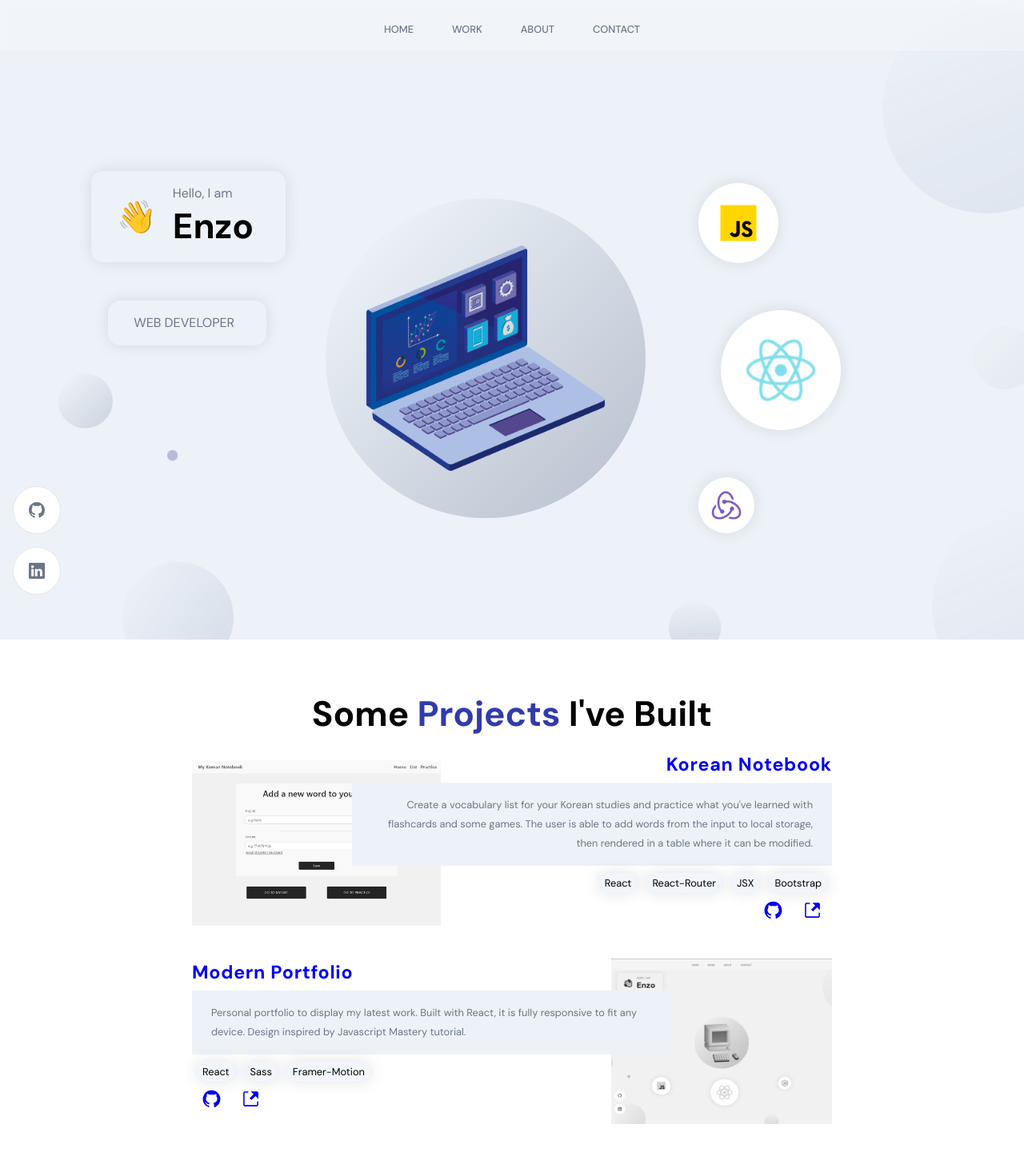
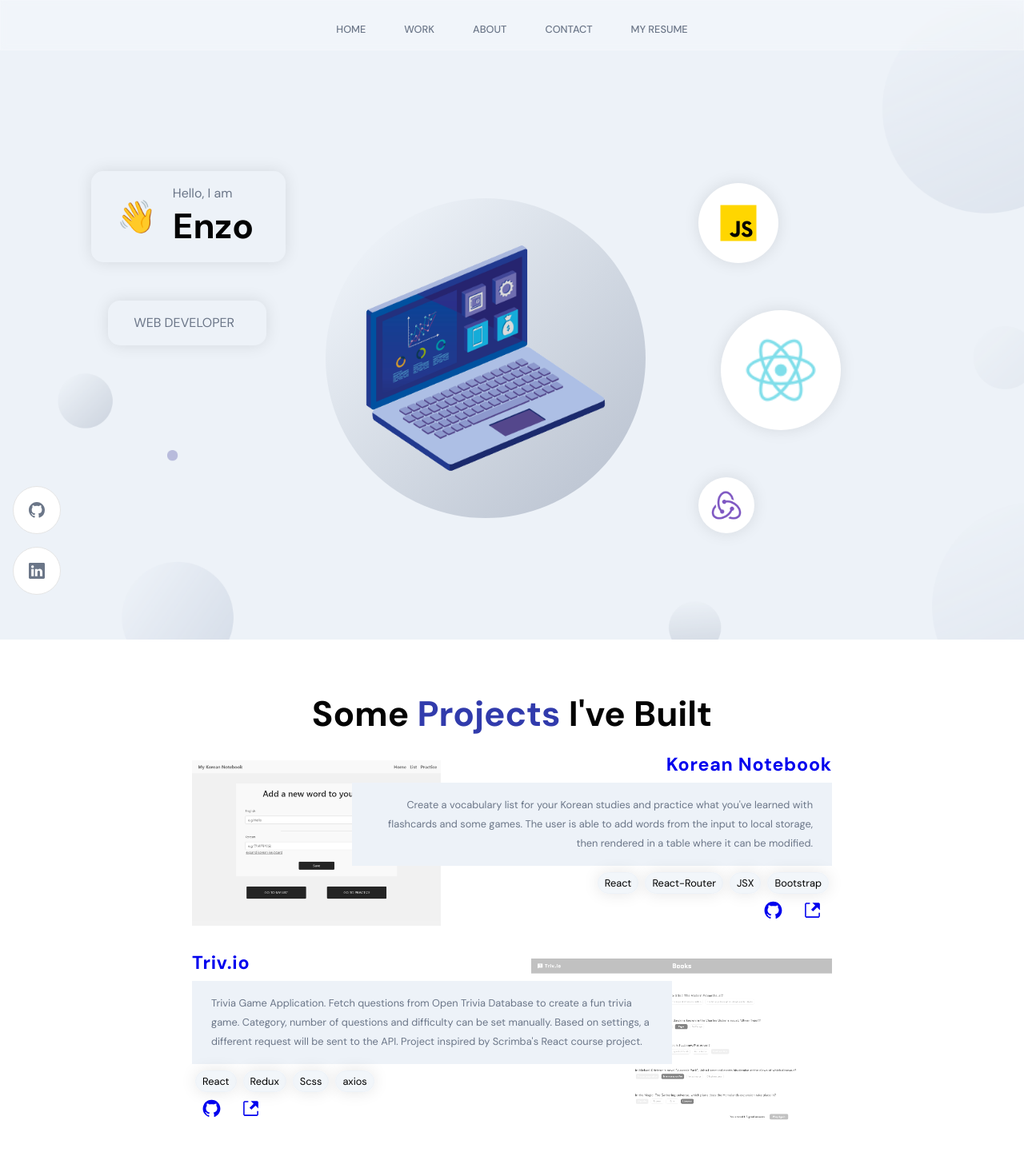
Before and after one commit to enzof23/portfolio, a React (Create React App) app: page / in a window 1280 px wide. Shown: the top 1441 px of the page at 80% size. Built offline with nearby package versions, Linux system fonts and the light colour scheme.

Commit message:
added resume

```diff
--- a/src/Components/Navbar/Navbar.jsx
+++ b/src/Components/Navbar/Navbar.jsx
@@ -2,6 +2,7 @@ import "./Navbar.scss";
 import { HiMenuAlt4, HiX } from "react-icons/hi";
 import { BsGithub, BsLinkedin } from "react-icons/bs";
 import { useState } from "react";
+import images from "../../constants/images";
 
 const Navbar = () => {
   const [toggle, setToggle] = useState(false);
@@ -14,10 +15,12 @@ const Navbar = () => {
             <a href={`#${item}`}>{item}</a>
           </li>
         ))}
-        {/* <li className="app__flex p-text">
+        <li className="app__flex p-text">
           <div />
-          <a href="#">my resume</a>
-        </li> */}
+          <a href={images.resume} target="_blank">
+            my resume
+          </a>
+        </li>
       </ul>
 
       <div className="app__navbar-menu">
--- a/src/constants/data/work.js
+++ b/src/constants/data/work.js
@@ -11,6 +11,17 @@ const works = [
     },
   },
   {
+    title: "Triv.io",
+    description:
+      "Trivia Game Application. Fetch questions from Open Trivia Database to create a fun trivia game. Category, number of questions and difficulty can be set manually. Based on settings, a different request will be sent to the API. Project inspired by Scrimba's React course project.",
+    image: "quiz",
+    tech: ["React", "Redux", "Scss", "axios"],
+    links: {
+      github: "https://github.com/enzof23/quiz_appv2/tree/master",
+      live: "https://trivio-project.netlify.app/",
+    },
+  },
+  {
     title: "Modern Portfolio",
     description:
       "Personal portfolio to display my latest work. Built with React, it is fully responsive to fit any device. Design inspired by Javascript Mastery tutorial.",
@@ -21,17 +32,6 @@ const works = [
       live: "https://enzofilippo.netlify.app/",
     },
   },
-  {
-    title: "Triv.io",
-    description:
-      "Trivia Game Application. Fetch questions from Open Trivia Database to create a fun trivia game. Category, number of questions and difficulty can be set manually. Based on settings, a different request will be sent to the API. Project inspired by Scrimba's React course project.",
-    image: "quiz",
-    tech: ["React", "Redux", "Scss", "axios"],
-    links: {
-      github: "https://github.com/enzof23/quiz_appv2/tree/master",
-      live: "https://trivio-project.netlify.app/",
-    },
-  },
 ];
 
 export default works;
--- a/src/constants/images.js
+++ b/src/constants/images.js
@@ -19,6 +19,8 @@ import about04 from "../assets/about04.png";
 import profile from "../assets/profile.png";
 import circle from "../assets/circle.svg";
 
+import resume from "../assets/Resume.pdf";
+
 // eslint-disable-next-line
 export default {
   email,
@@ -39,4 +41,5 @@ export default {
   quiz,
   portfolio,
   bootstrap,
+  resume,
 };
```
Also changed, not shown: 1 other file (tests, documents, lock files or other folders).
